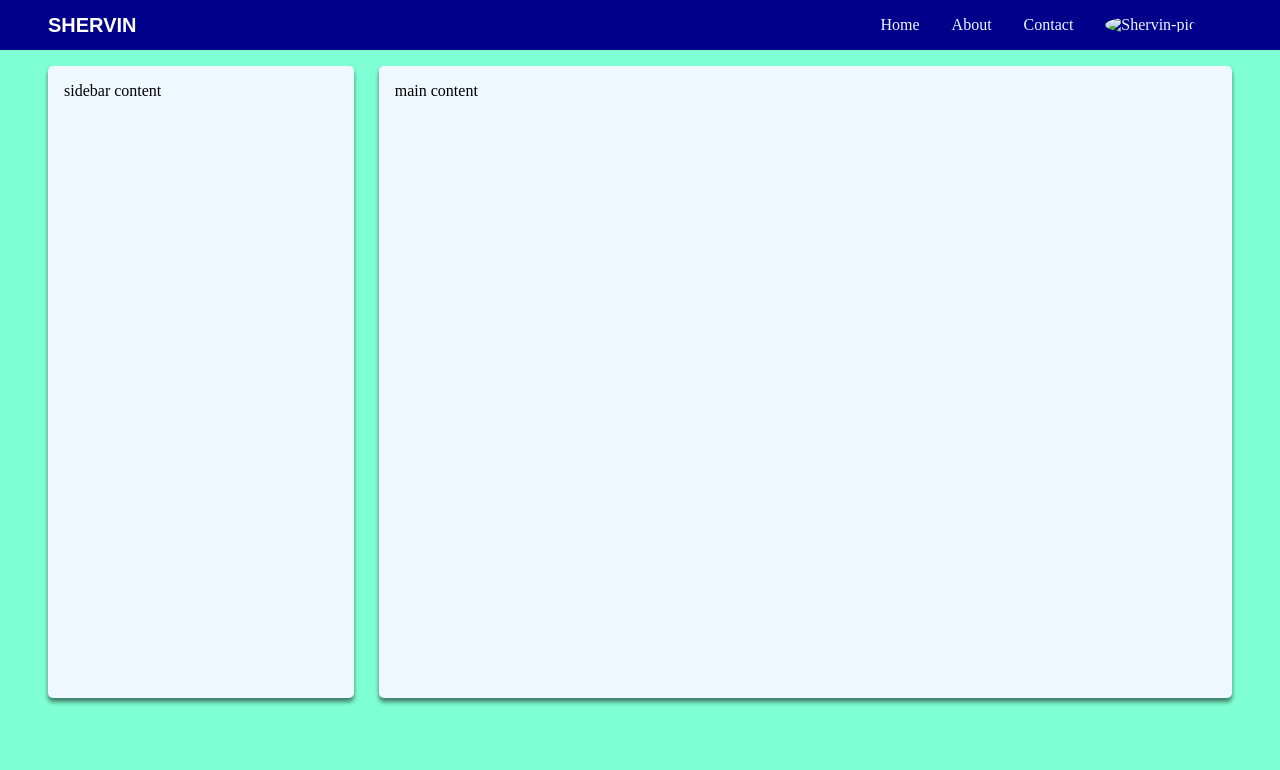
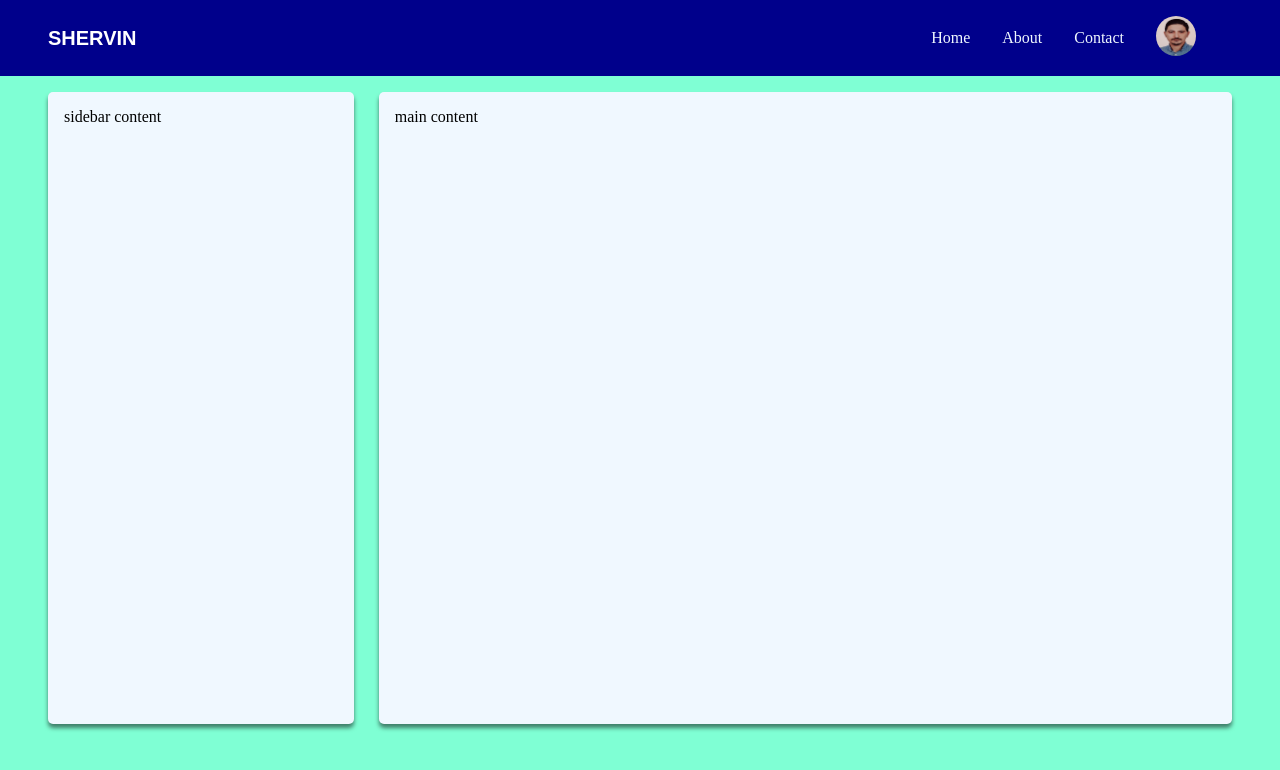
Before and after one commit to shervinazimi/navbar, a plain HTML site: page index.html in a window 1280 px wide. Drawn offline with Linux system fonts and the light colour scheme; the site is published under a folder, as on GitHub Pages, so addresses that start at the root find nothing.

Commit message:
Update index.html

```diff
--- a/index.html
+++ b/index.html
@@ -19,7 +19,7 @@
                     <li><a href="#">Contact</a></li>
                 </ul>
             </nav>
-            <a href="#" class="logo"><img src="/p.jpg" alt="Shervin-pic">
+            <a href="#" class="logo"><img src="p.jpg" alt="Shervin-pic">
             </a>
 
         </div>
```
